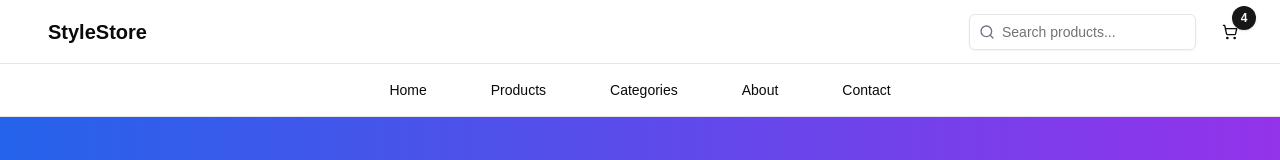
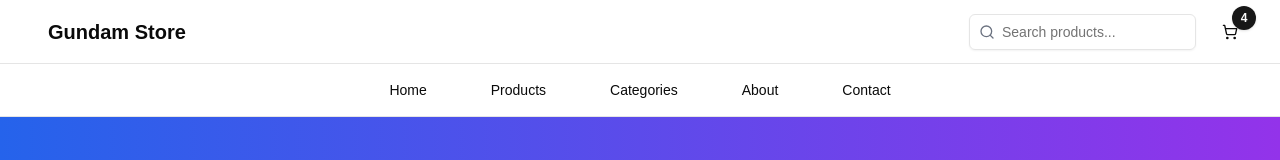
Before and after one commit to mrizkinm/next-online-shop, a Next.js app: page / in a window 1280 px wide. Shown: the top 160 px of the page. Built offline with nearby package versions, Linux system fonts and the light colour scheme.

Commit message:
Update navbar title from "StyleStore" to "Gundam Store"

```diff
--- a/components/navbar.tsx
+++ b/components/navbar.tsx
@@ -50,7 +50,7 @@ const Navbar = () => {
               </div>
             </SheetContent>
           </Sheet>
-          <h1 className="text-xl font-bold ml-4">StyleStore</h1>
+          <h1 className="text-xl font-bold ml-4">Gundam Store</h1>
         </div>
 
         <div className="flex items-center space-x-4">
```
